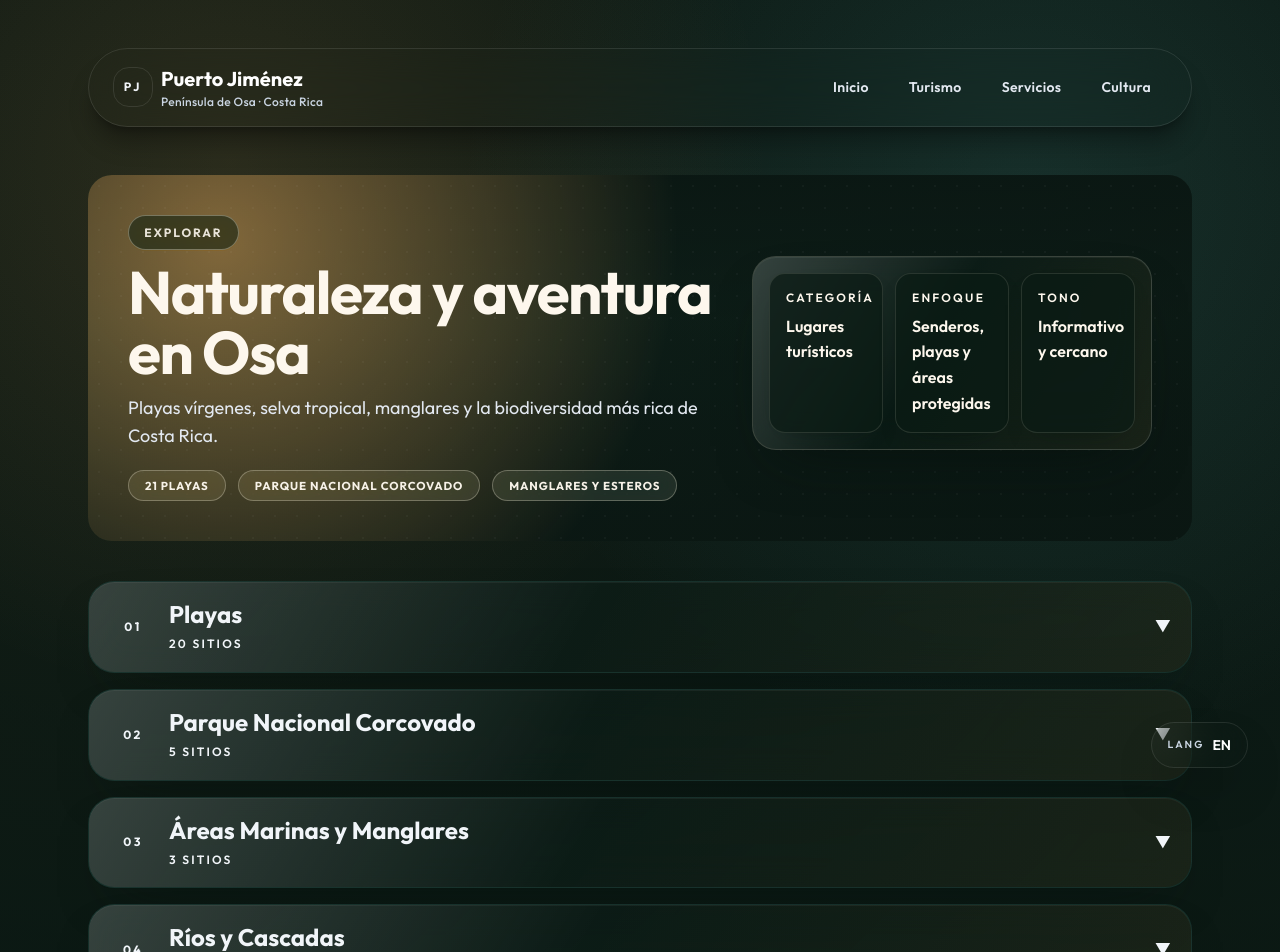
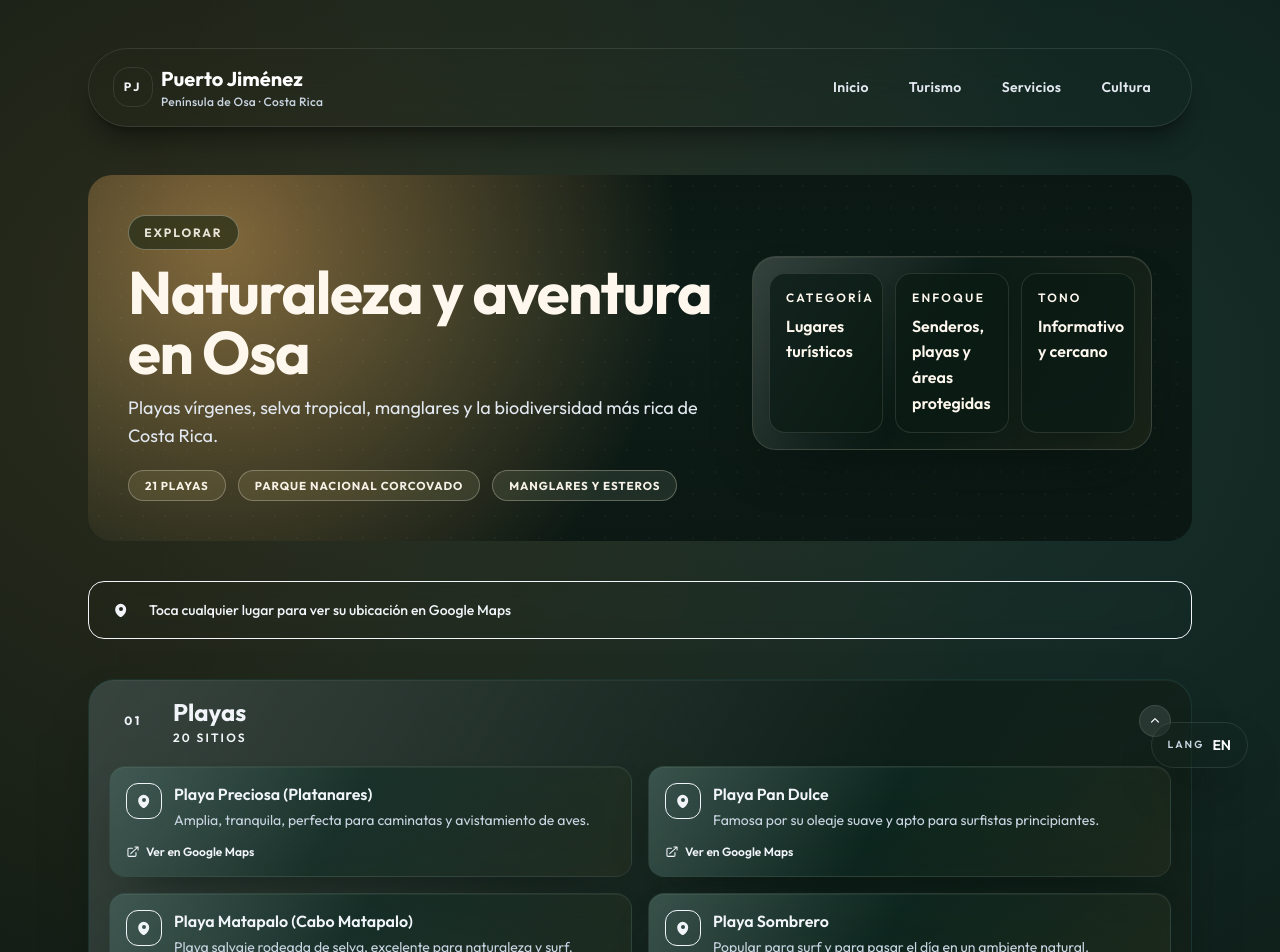
Before and after one commit to poke1896/puerto.jimenez-pages, a React (Vite) app: page /turismo in a window 1280 px wide. Shown: the top 952 px of the page. Built offline with nearby package versions, Linux system fonts and the light colour scheme; no server answers.

Commit message:
feat: actualizar contenido de home y tourism

```diff
--- a/src/pages/Home.tsx
+++ b/src/pages/Home.tsx
@@ -182,7 +182,13 @@ function Home() {
         </div>
       </section>
 
-      <div className="space-y-8 py-8">
+      <div className="relative space-y-8 overflow-hidden py-8">
+        {/* Gradient blobs — visible through semi-transparent cards */}
+        <div className="pointer-events-none absolute -left-32 -top-16 h-[28rem] w-[28rem] rounded-full bg-sun/[0.13] blur-3xl" />
+        <div className="pointer-events-none absolute -right-32 top-40 h-[24rem] w-[24rem] rounded-full bg-sea/[0.11] blur-3xl" />
+        <div className="pointer-events-none absolute bottom-1/3 left-1/4 h-[20rem] w-[20rem] rounded-full bg-sun/[0.07] blur-3xl" />
+        <div className="pointer-events-none absolute -bottom-16 right-1/4 h-[22rem] w-[22rem] rounded-full bg-sea/[0.09] blur-3xl" />
+
         {/* ── BEST DESTINATION ── */}
         <section className="animate-fade-in-up">
           <div className="mb-6 flex flex-wrap items-end justify-between gap-4">
--- a/src/pages/Tourism.tsx
+++ b/src/pages/Tourism.tsx
@@ -2,20 +2,42 @@ import { useState } from 'react'
 import { useI18n } from '../i18n/I18nContext'
 import { getTranslatedTouristSpots } from '../i18n/contentTranslations'
 
+function MapPinIcon() {
+  return (
+    <svg viewBox="0 0 24 24" fill="currentColor" className="h-4 w-4">
+      <path fillRule="evenodd" d="M11.54 22.351l.07.04.028.016a.76.76 0 00.723 0l.028-.015.07-.041a16.975 16.975 0 001.144-.742 19.58 19.58 0 002.683-2.282c1.944-2.003 3.5-4.697 3.5-8.327a8.25 8.25 0 00-16.5 0c0 3.63 1.556 6.324 3.5 8.327a19.58 19.58 0 002.682 2.282 16.975 16.975 0 001.145.742zM12 13.5a3 3 0 100-6 3 3 0 000 6z" clipRule="evenodd" />
+    </svg>
+  )
+}
+
+function ExternalLinkIcon() {
+  return (
+    <svg viewBox="0 0 20 20" fill="currentColor" className="h-3.5 w-3.5">
+      <path fillRule="evenodd" d="M4.25 5.5a.75.75 0 00-.75.75v8.5c0 .414.336.75.75.75h8.5a.75.75 0 00.75-.75v-4a.75.75 0 011.5 0v4A2.25 2.25 0 0112.75 17h-8.5A2.25 2.25 0 012 14.75v-8.5A2.25 2.25 0 014.25 4h5a.75.75 0 010 1.5h-5z" clipRule="evenodd" />
+      <path fillRule="evenodd" d="M6.194 12.753a.75.75 0 001.06.053L16.5 4.44v2.81a.75.75 0 001.5 0v-4.5a.75.75 0 00-.75-.75h-4.5a.75.75 0 000 1.5h2.553l-9.056 8.194a.75.75 0 00-.053 1.06z" clipRule="evenodd" />
+    </svg>
+  )
+}
+
 function Tourism() {
   const { t, language } = useI18n()
   const touristSpots = getTranslatedTouristSpots(language)
-  const [openCategories, setOpenCategories] = useState<Set<string>>(new Set())
+  const [openIndices, setOpenIndices] = useState<Set<number>>(new Set([0]))
 
-  const toggleCategory = (categoryName: string) => {
-    const next = new Set(openCategories)
-    if (next.has(categoryName)) {
-      next.delete(categoryName)
+  const toggleIndex = (index: number) => {
+    const next = new Set(openIndices)
+    if (next.has(index)) {
+      next.delete(index)
     } else {
-      next.add(categoryName)
+      next.add(index)
     }
-    setOpenCategories(next)
+    setOpenIndices(next)
   }
+
+  const mapLabel = language === 'es' ? 'Ver en Google Maps' : 'View on Google Maps'
+  const mapHint = language === 'es'
+    ? 'Toca cualquier lugar para ver su ubicación en Google Maps'
+    : 'Tap any place to open its location in Google Maps'
 
   return (
     <div className="space-y-10 text-slate-100">
@@ -52,39 +74,59 @@ function Tourism() {
         </div>
       </header>
 
+      {/* Map hint banner */}
+      <div className="flex items-center gap-3 rounded-2xl border border-sea/30 bg-sea/10 px-4 py-3 text-sm text-sea backdrop-blur-sm">
+        <div className="flex h-8 w-8 shrink-0 items-center justify-center rounded-xl bg-sea/20">
+          <MapPinIcon />
+        </div>
+        <span className="font-medium">{mapHint}</span>
+      </div>
+
       <div className="space-y-4">
         {touristSpots.map((category, index) => {
-          const isOpen = openCategories.has(category.category)
+          const isOpen = openIndices.has(index)
 
           return (
             <section
               key={category.category}
               className="soft-card border border-white/10 animate-fade-in-up shadow-glow"
-              style={{ animationDelay: `${index * 100}ms` }}
+              style={{ animationDelay: `${index * 80}ms` }}
             >
+              {/* Category header */}
               <button
-                onClick={() => toggleCategory(category.category)}
-                className="flex w-full items-center justify-between gap-4 rounded-3xl px-4 py-4 text-left transition-colors hover:bg-white/5 md:px-5"
+                onClick={() => toggleIndex(index)}
+                className="flex w-full items-center justify-between gap-4 rounded-3xl px-5 py-4 text-left transition-colors hover:bg-white/5"
               >
-                <div className="flex items-center gap-3">
-                  <div className="flex h-12 w-12 items-center justify-center rounded-2xl bg-jungle/80 text-xs font-bold tracking-[0.2em] text-sand shadow-sun">
+                <div className="flex items-center gap-4">
+                  <div className="flex h-12 w-12 shrink-0 items-center justify-center rounded-2xl bg-jungle/80 text-xs font-bold tracking-[0.2em] text-sand shadow-sun">
                     {String(index + 1).padStart(2, '0')}
                   </div>
                   <div>
                     <h2 className="font-display text-xl font-bold text-sand md:text-2xl">{category.category}</h2>
-                    <span className="text-xs font-semibold uppercase tracking-[0.18em] text-sand/70">
-                      {category.places.length} {t.tourism.sites}
-                    </span>
+                    <div className="mt-0.5 flex items-center gap-2">
+                      <span className="text-xs font-semibold uppercase tracking-[0.18em] text-sand/60">
+                        {category.places.length} {t.tourism.sites}
+                      </span>
+                      {!isOpen && (
+                        <span className="flex items-center gap-1 text-xs font-medium text-sea/80">
+                          <MapPinIcon />
+                          {language === 'es' ? 'ver en mapa' : 'view on map'}
+                        </span>
+                      )}
+                    </div>
                   </div>
                 </div>
-                <div className={`text-sand/70 transition-transform duration-300 ${isOpen ? 'rotate-180' : ''}`}>
-                  ▼
+                <div className={`flex h-8 w-8 shrink-0 items-center justify-center rounded-full border border-white/10 text-sand/60 transition-all duration-300 ${isOpen ? 'rotate-180 bg-white/10' : 'bg-white/5'}`}>
+                  <svg viewBox="0 0 20 20" fill="currentColor" className="h-4 w-4">
+                    <path fillRule="evenodd" d="M5.22 8.22a.75.75 0 0 1 1.06 0L10 11.94l3.72-3.72a.75.75 0 1 1 1.06 1.06l-4.25 4.25a.75.75 0 0 1-1.06 0L5.22 9.28a.75.75 0 0 1 0-1.06Z" clipRule="evenodd" />
+                  </svg>
                 </div>
               </button>
 
+              {/* Places grid */}
               <div className={`overflow-hidden transition-all duration-500 ${isOpen ? 'max-h-[5000px] opacity-100' : 'max-h-0 opacity-0'}`}>
-                <div className="px-4 pb-4 pt-2 md:px-5 md:pb-5">
-                  <div className="grid grid-cols-1 gap-3 md:grid-cols-2 md:gap-4">
+                <div className="px-5 pb-5 pt-1">
+                  <div className="grid grid-cols-1 gap-3 sm:grid-cols-2 md:gap-4">
                     {category.places.map((place) => {
                       const baseContext = 'Puerto Jimenez, Puntarenas, Costa Rica'
                       const nameQuery = encodeURIComponent(`${place.name} ${baseContext}`)
@@ -96,17 +138,28 @@ function Tourism() {
                           href={mapsUrl}
                           target="_blank"
                           rel="noopener noreferrer"
-                          className="glass-card group cursor-pointer border border-white/10 p-4 transition-all duration-300 hover:scale-[1.02] hover:shadow-glow hover:bg-white/5"
+                          className="group glass-card flex flex-col gap-3 rounded-2xl border border-white/10 p-4 transition-all duration-300 hover:border-sea/40 hover:bg-sea/5 hover:shadow-glow"
                         >
-                          <div className="flex items-start justify-between gap-3">
-                            <h3 className="font-semibold text-sand transition-colors group-hover:text-white">
-                              {place.name}
-                            </h3>
-                            <span className="text-xs font-semibold uppercase tracking-[0.18em] text-sand/70">
-                              {t.tourism.ui.mapLabel}
-                            </span>
+                          <div className="flex items-start gap-3">
+                            {/* Pin icon */}
+                            <div className="flex h-9 w-9 shrink-0 items-center justify-center rounded-xl border border-sea/25 bg-sea/15 text-sea transition-colors group-hover:border-sea/50 group-hover:bg-sea/25">
+                              <MapPinIcon />
+                            </div>
+                            <div className="flex-1 min-w-0">
+                              <h3 className="font-semibold leading-snug text-sand transition-colors group-hover:text-white">
+                                {place.name}
+                              </h3>
+                              <p className="mt-1 text-sm leading-relaxed text-slate-300">
+                                {place.description}
+                              </p>
+                            </div>
                           </div>
-                          <p className="mt-2 text-sm leading-relaxed text-slate-200">{place.description}</p>
+
+                          {/* Map CTA */}
+                          <div className="flex items-center gap-1.5 text-xs font-semibold text-sea/70 transition-colors group-hover:text-sea">
+                            <ExternalLinkIcon />
+                            <span>{mapLabel}</span>
+                          </div>
                         </a>
                       )
                     })}
```
